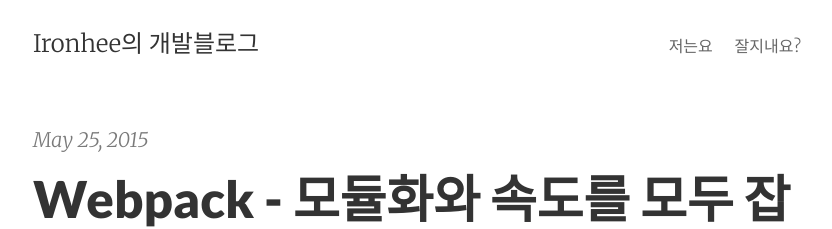
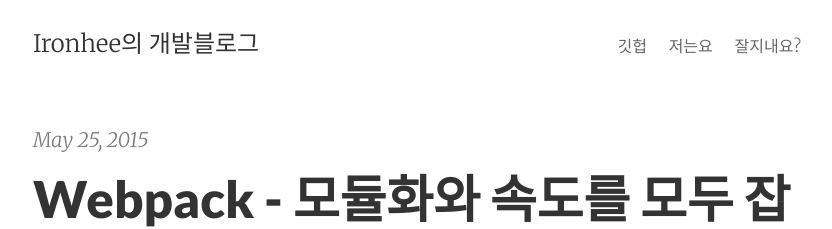
Before and after one commit to ironhee/ironhee.github.io, a Jekyll site: the page built from index.html, in a window 1280 px wide and 900 px high. Shown: the top 229 px of the window, without its empty margins (223-1055 px from the left). Built offline with Jekyll 4.4.1, drawn with Linux system fonts in a browser that asks for light colours; the list of posts is cut into pages by our own code.

Commit message:
add github link

```diff
--- a/_includes/navigation.html
+++ b/_includes/navigation.html
@@ -1,2 +1,3 @@
+<a href="https://github.com/ironhee">깃헙</a>
 <a href="{{ site.baseurl }}/about/">저는요</a>
 <a href="{{ site.baseurl }}/contact/">잘지내요?</a>
```
